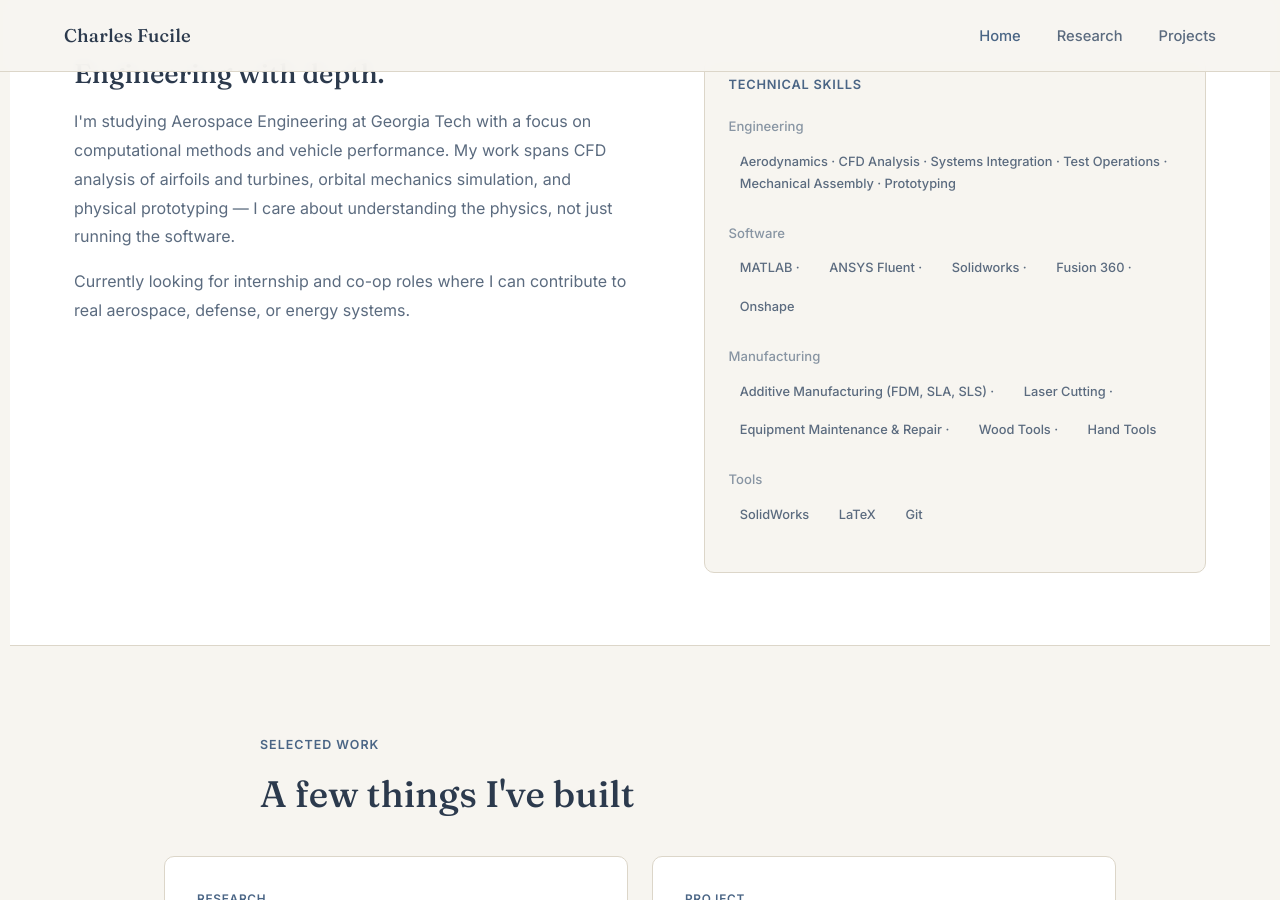
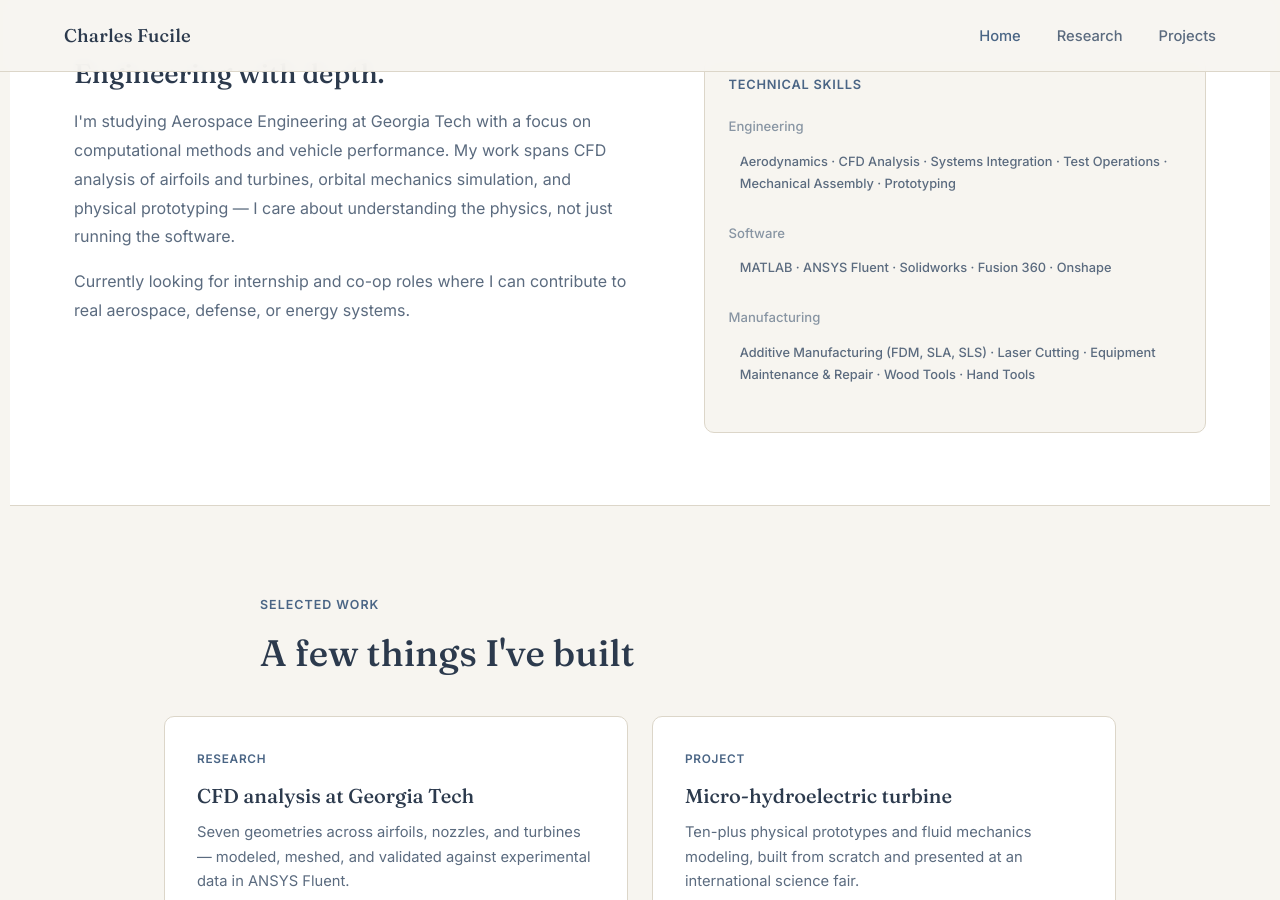
Before and after one commit to cfucile3/Portfolio, a Jekyll site: the page built from index.html, in a window 1280 px wide and 900 px high, scrolled down 784 px. Built offline with Jekyll 4.4.1, drawn with Linux system fonts in a browser that asks for light colours.

Commit message:
Update index.html

```diff
--- a/index.html
+++ b/index.html
@@ -320,34 +320,16 @@ title: Home
       <div class="skill-category">
         <div class="cat-name">Software</div>
         <div class="skill-tags">
-          <span class="skill-tag">MATLAB · </span>
-          <span class="skill-tag">ANSYS Fluent · </span>
-          <span class="skill-tag">Solidworks · </span>
-          <span class="skill-tag">Fusion 360 · </span>
-          <span class="skill-tag">Onshape</span>
+          <span class="skill-tag">MATLAB · ANSYS Fluent · Solidworks · Fusion 360 · Onshape</span>
         </div>
       </div>
 
       <div class="skill-category">
         <div class="cat-name">Manufacturing</div>
         <div class="skill-tags">
-          <span class="skill-tag">Additive Manufacturing (FDM, SLA, SLS) · </span>
-          <span class="skill-tag">Laser Cutting · </span>
-          <span class="skill-tag">Equipment Maintenance & Repair · </span>
-          <span class="skill-tag">Wood Tools · </span>
-          <span class="skill-tag">Hand Tools</span>
+          <span class="skill-tag">Additive Manufacturing (FDM, SLA, SLS) · Laser Cutting · Equipment Maintenance & Repair · Wood Tools · Hand Tools</span>
         </div>
       </div>
-
-      <div class="skill-category">
-        <div class="cat-name">Tools</div>
-        <div class="skill-tags">
-          <span class="skill-tag">SolidWorks</span>
-          <span class="skill-tag">LaTeX</span>
-          <span class="skill-tag">Git</span>
-        </div>
-      </div>
-    </div>
   </div>
 </section>
 
```
